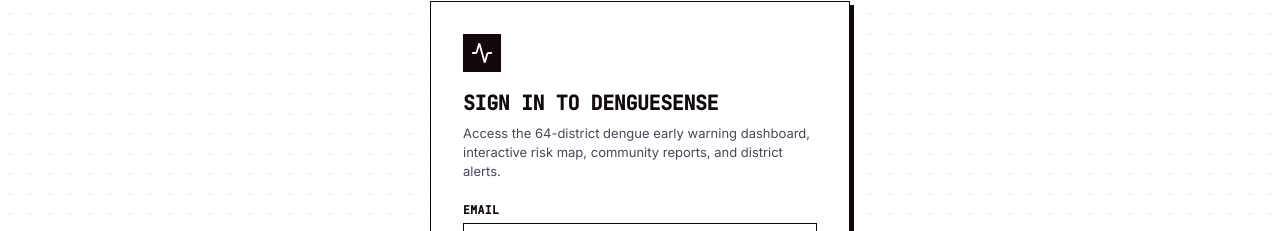
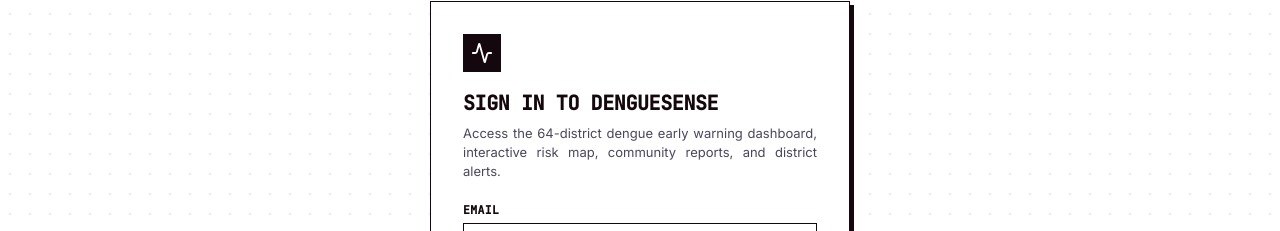
Before and after one commit to marufh-dev/DengueSense, a React (Vite) app in the folder frontend/: page /login in a window 1280 px wide. Shown: the part 169-400 px from the top of the page. Built offline with nearby package versions, Linux system fonts and the light colour scheme; no server answers.

Commit message:
style(typography): set justified text alignment and inter-word spacing across all website paragraphs

```diff
--- a/frontend/src/styles/global.css
+++ b/frontend/src/styles/global.css
@@ -19,6 +19,13 @@ body {
   line-height: 1.5;
   -webkit-font-smoothing: antialiased;
   overflow-x: hidden;
+}
+
+/* Global Justified Paragraph Typography */
+p {
+  margin: 0 0 var(--space-3);
+  text-align: justify;
+  text-justify: inter-word;
 }
 
 /* Skeleton Pulse Shimmer */
@@ -182,6 +189,8 @@ body {
   max-width: 760px;
   font-size: 13.5px;
   line-height: 1.5;
+  text-align: justify;
+  text-justify: inter-word;
 }
 
 .freshness-pill {
```
